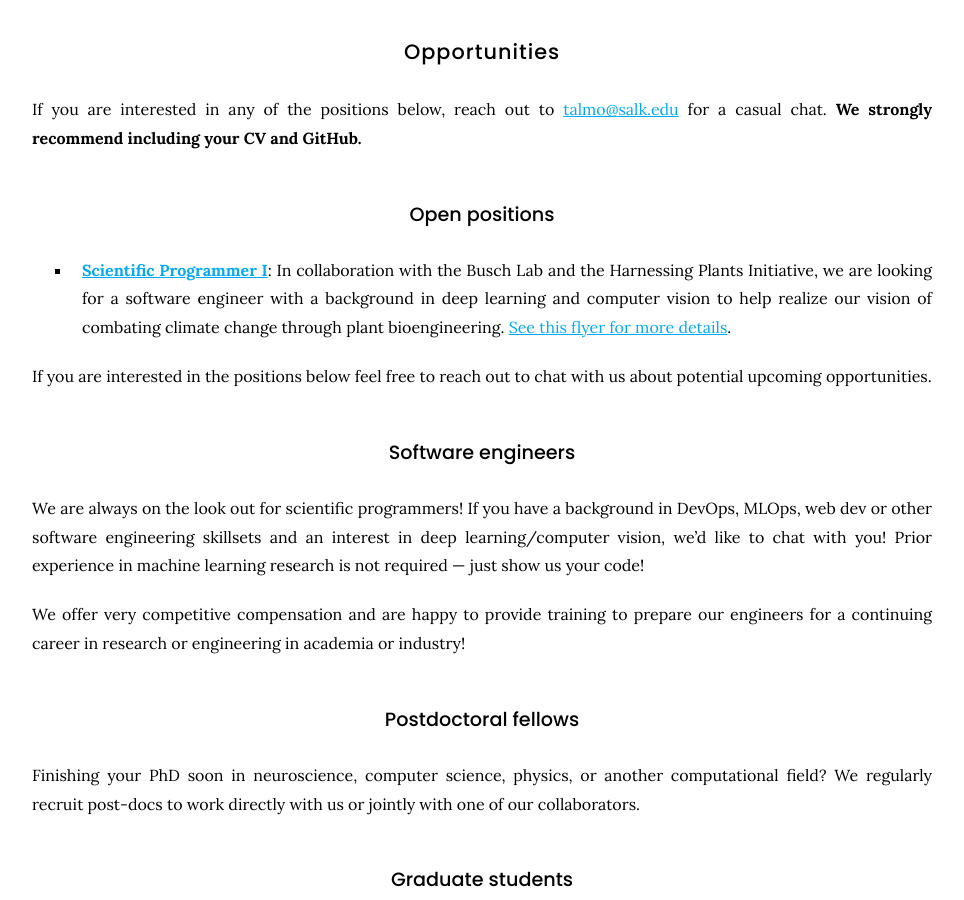
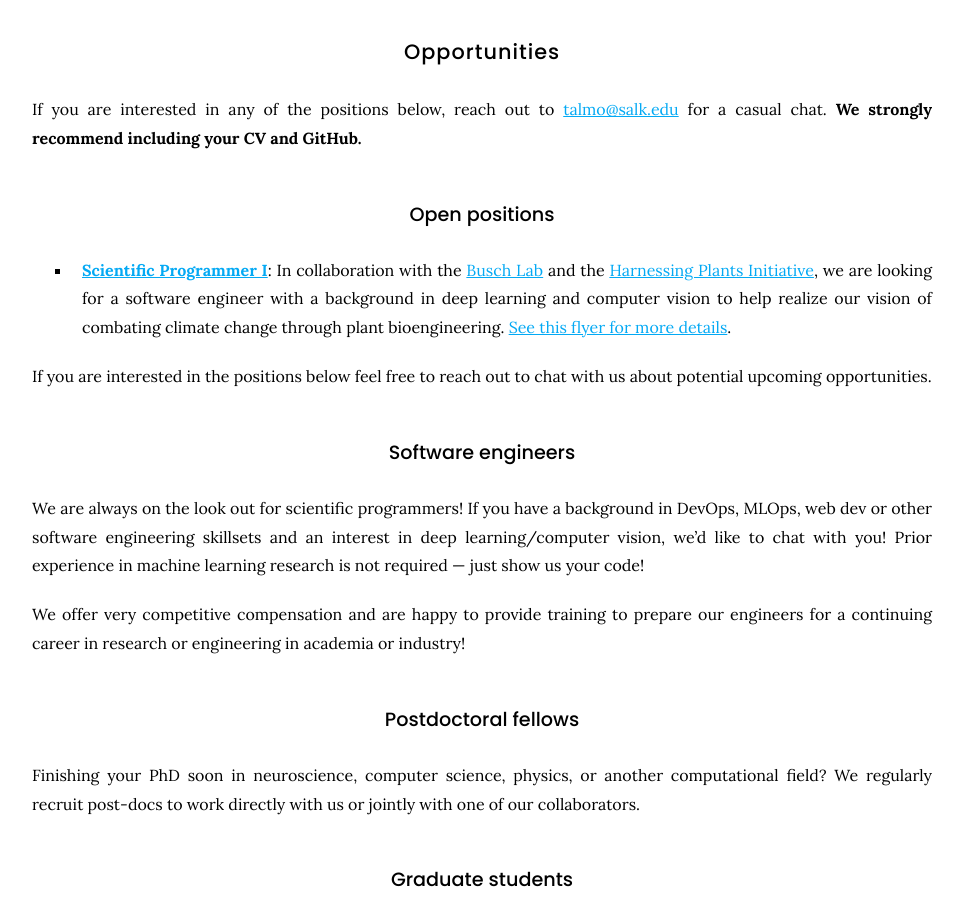
Before and after one commit to talmolab/lab-website, a Jekyll site: the page built from join/index.md, in a window 1280 px wide and 900 px high, scrolled down 2003 px. Shown: the whole window, without its empty margins (158-1122 px from the left). Built offline with Jekyll 4.4.1, drawn with Linux system fonts in a browser that asks for light colours; nearby versions of some CDN libraries; some of the changed lines change nothing that is shown.

Commit message:
HPI position links

```diff
--- a/join/index.md
+++ b/join/index.md
@@ -55,7 +55,7 @@
 
 ### Open positions
 
-- [**Scientific Programmer I**](https://recruiting2.ultipro.com/SAL1013SIBS/JobBoard/e9f055e1-a105-4f91-9a67-21aea61655fa/OpportunityDetail?opportunityId=a0b147a2-ec26-45a6-ae2b-a7e3c0f00809): In collaboration with the Busch Lab and the Harnessing Plants Initiative, we are looking for a software engineer with a background in deep learning and computer vision to help realize our vision of combating climate change through plant bioengineering. [See this flyer for more details](https://talmolab.org/f/RAPTR_HPI_Recruitment.pdf).
+- [**Scientific Programmer I**](https://recruiting2.ultipro.com/SAL1013SIBS/JobBoard/e9f055e1-a105-4f91-9a67-21aea61655fa/OpportunityDetail?opportunityId=a0b147a2-ec26-45a6-ae2b-a7e3c0f00809): In collaboration with the [Busch Lab](https://busch.salk.edu/) and the [Harnessing Plants Initiative](https://www.salk.edu/harnessing-plants-initiative/), we are looking for a software engineer with a background in deep learning and computer vision to help realize our vision of combating climate change through plant bioengineering. [See this flyer for more details](https://talmolab.org/f/RAPTR_HPI_Recruitment.pdf).
 
 If you are interested in the positions below feel free to reach out to chat with us about potential upcoming opportunities.
 
```
